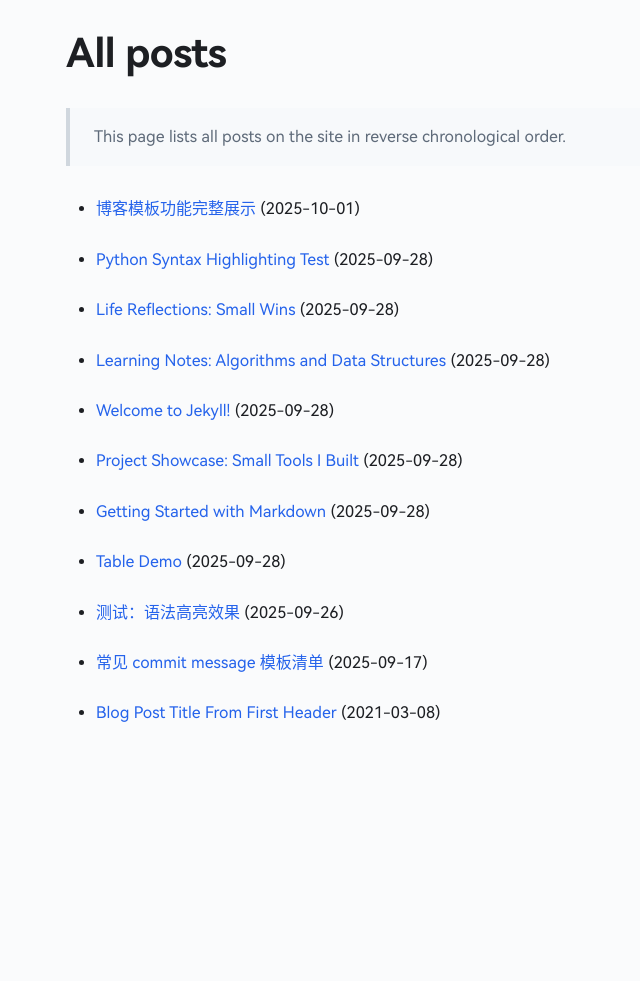
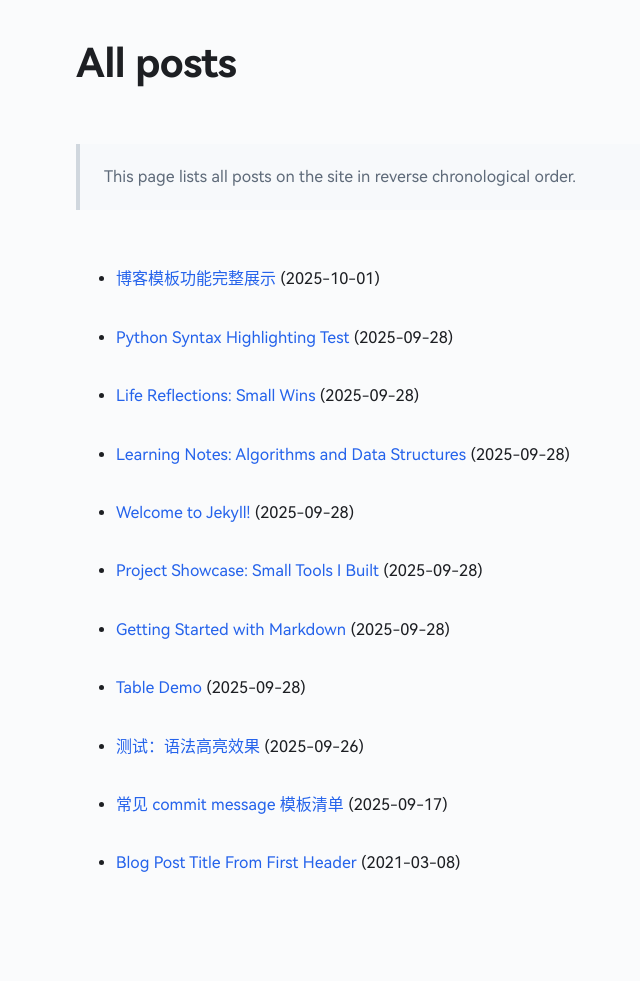
Before and after one commit to liushihowe/MarkdownHome, a Jekyll site: the page built from posts.md, in a window 1280 px wide. Shown: the whole page, without its empty margins (224-864 px from the left). Built offline with Jekyll 4.4.1, drawn with Linux system fonts in a browser that asks for light colours; some web fonts are replaced; before the commit the page ends 900 px from its top, so only the background shows below that.

Commit message:
Initial commit

```diff
--- a/assets/main.css
+++ b/assets/main.css
@@ -119,18 +119,18 @@
   /* === 间距系统 === */
   --space-xs: 8px;
   --space-sm: 16px;
-  --space-md: 24px;      /* 段落间距（增加） */
-  --space-lg: 30px;
-  --space-xl: 48px;
-  --space-2xl: 56px;     /* 大区块间距（增加） */
+  --space-md: 32px;      /* 段落间距（增加到 32px） */
+  --space-lg: 40px;      /* 列表等元素间距（增加） */
+  --space-xl: 56px;      /* 代码块、表格间距（增加） */
+  --space-2xl: 64px;     /* 大区块间距（增加） */
   --space-title-meta: 12px;  /* 标题与元信息间距（减少使其更紧凑） */
   --space-code-block: 32px;  /* 代码块上下间距（增加） */
-  --space-table-cell-v: 12px; /* 表格单元格垂直内边距 */
-  --space-table-cell-h: 16px; /* 表格单元格水平内边距 */
+  --space-table-cell-v: 14px; /* 表格单元格垂直内边距（增加） */
+  --space-table-cell-h: 18px; /* 表格单元格水平内边距（增加） */
 
   /* 标题专用间距（上大下小原则） */
-  --space-heading-top: 2em;    /* 标题上间距 */
-  --space-heading-bottom: 0.5em; /* 标题下间距 */
+  --space-heading-top: 2.5em;    /* 标题上间距（增加） */
+  --space-heading-bottom: 0.8em; /* 标题下间距（增加） */
 
   /* === 边框宽度 === */
   --border-thin: 1px;
@@ -186,13 +186,13 @@ main { display:block; }
 /* 03. 文本元素 */
 ul, ol { margin-left:var(--space-lg); }
 li > ul, li > ol { margin-bottom:0; }
-li { margin-bottom:var(--space-xs); line-height:var(--lh-content); }
+li { margin-bottom:12px; line-height:var(--lh-content); }
 blockquote {
   color:var(--color-blockquote);
   background:var(--color-blockquote-bg);
   border-left:var(--border-medium) solid var(--color-blockquote-border);
-  padding:var(--space-sm) var(--space-md);
-  margin:var(--space-lg) 0;
+  padding:20px 24px;
+  margin:var(--space-xl) 0;
   border-radius:0 var(--radius-sm) var(--radius-sm) 0;
   font-size:var(--fs-sm);
   letter-spacing:var(--ls-normal);
```
